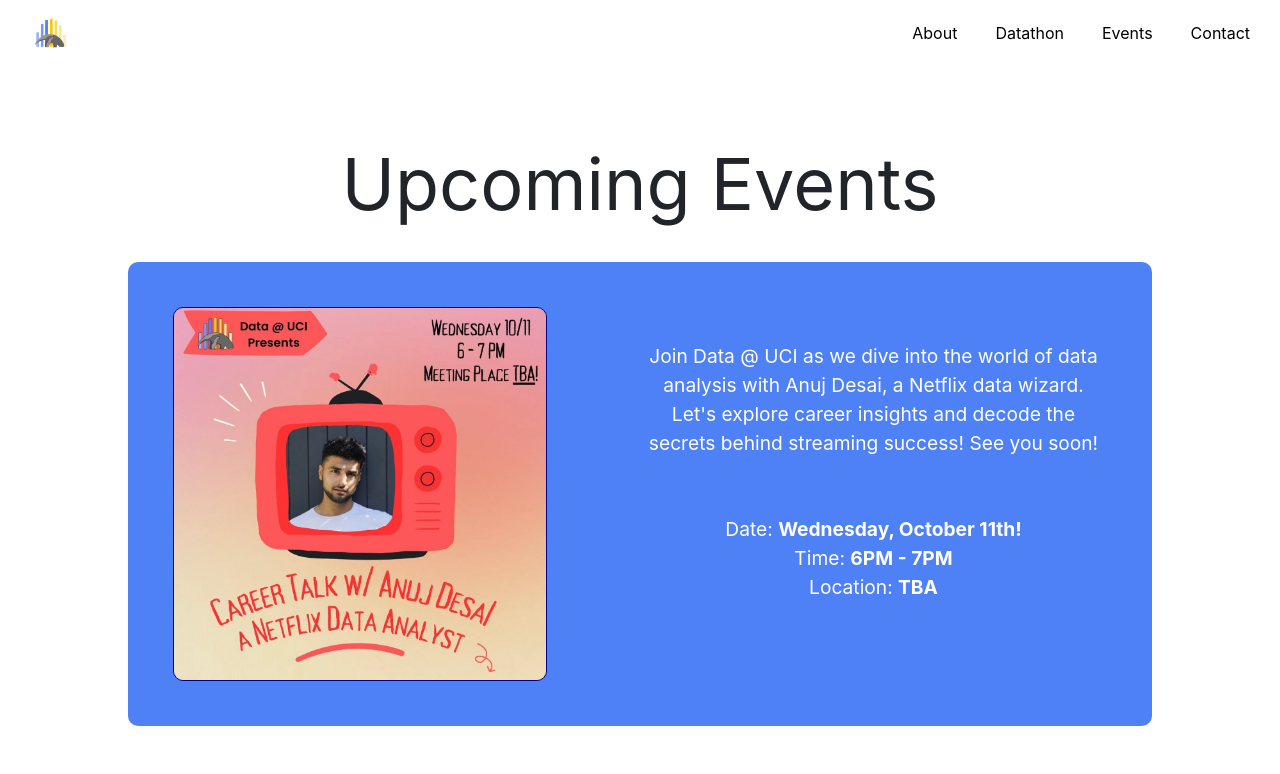
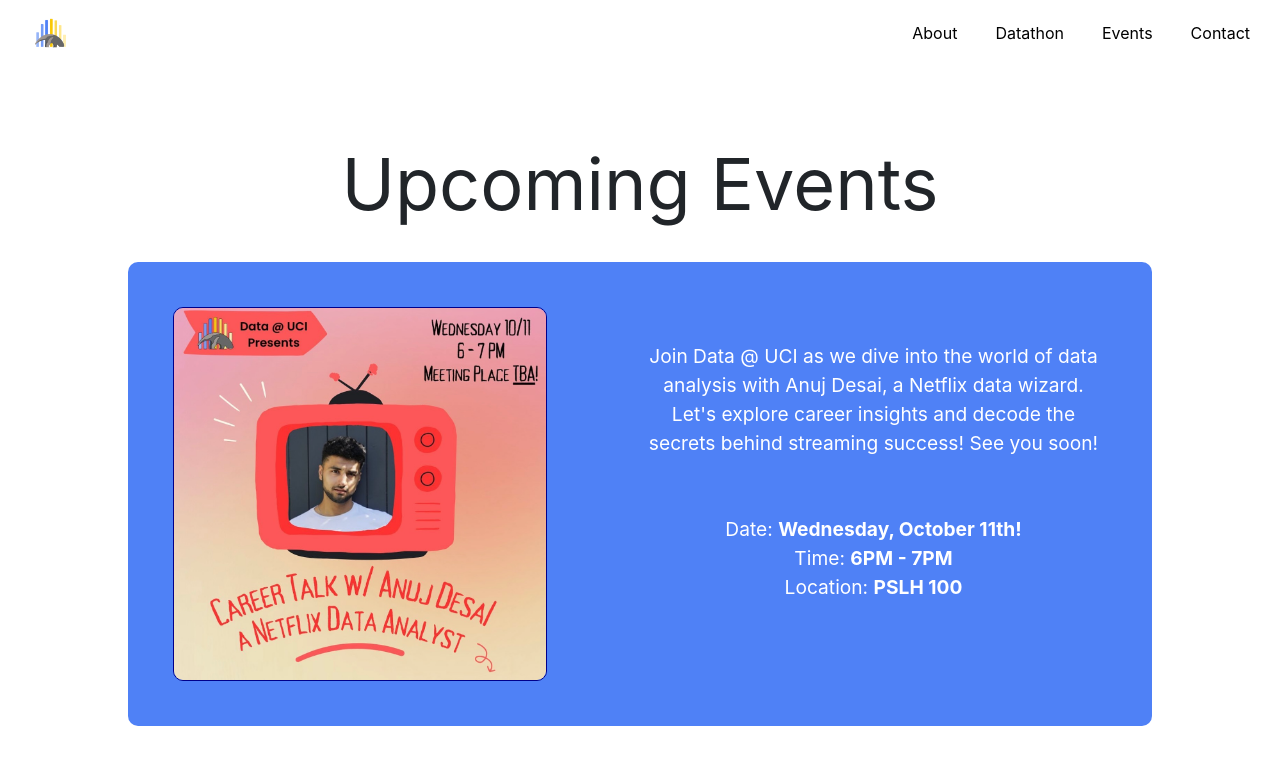
Before and after one commit to rozguo/Data-UCI-Website, a React (Create React App) app: page /events in a window 1280 px wide. Shown: the top 774 px of the page. Built offline with nearby package versions, Linux system fonts and the light colour scheme.

Commit message:
centered landing page descriptions, added location to Netflix event

```diff
--- a/src/pages/Events/events.js
+++ b/src/pages/Events/events.js
@@ -27,7 +27,7 @@
             <br /> Date: <b>Wednesday, October 11th!</b> <br />
             Time: <b>6PM - 7PM </b>
             <br />
-            Location: <b>TBA </b>
+            Location: <b>PSLH 100</b>
             <br />
             <br />
           </p>
--- a/src/pages/Home/home.css
+++ b/src/pages/Home/home.css
@@ -105,6 +105,8 @@
 
 .test-desc {
   margin: 50px;
+  margin-bottom: 23px;
+  font-weight: 500;
 }
 
 #f {
@@ -116,6 +118,7 @@
 .description-screen-row {
   display: flex;
   flex-direction: column;
+  justify-content: center;
 }
 
 @media screen and (max-width: 768px) {
```
